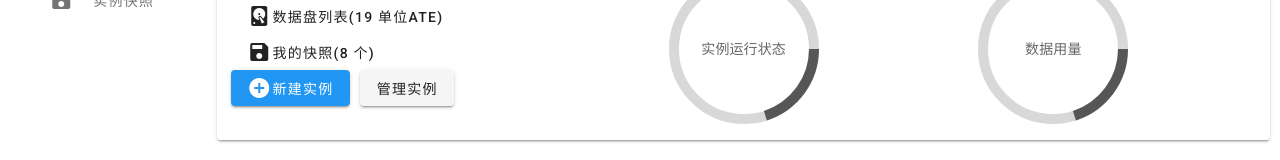
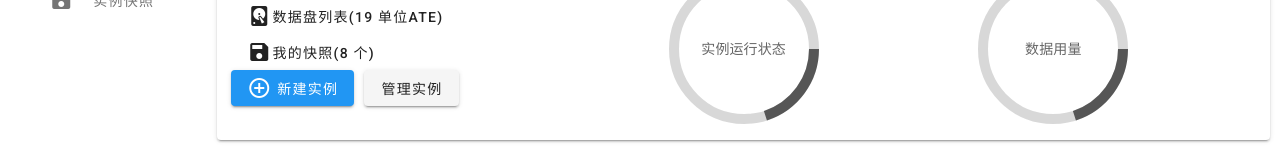
Before and after one commit to Incloudify/consolify-frontend, a Nuxt app: page /mcs/overview in a window 1280 px wide. Shown: the part 232-392 px from the top of the page. Built offline with nearby package versions, Linux system fonts and the light colour scheme.

Commit message:
Change some layouts

```diff
--- a/pages/mcs/overview.vue
+++ b/pages/mcs/overview.vue
@@ -48,9 +48,9 @@
             <v-row>
               <v-btn color="primary">
                 <v-icon>
-                  mdi-plus-circle
+                  mdi-plus-circle-outline
                 </v-icon>
-                新建实例
+                &nbsp;新建实例
               </v-btn>
               <v-btn>
                 管理实例
```
